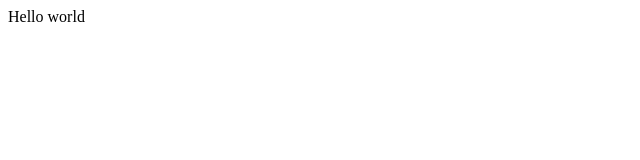
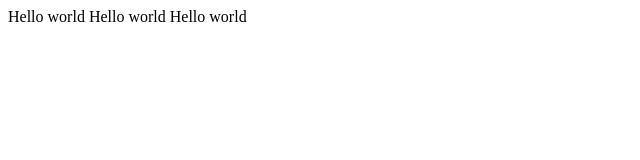
Before and after one commit to ibrahimalsamarrae/ibrahim, a plain HTML site: page index.html in a window 1280 px wide. Shown: the whole page, without its empty margins (0-640 px from the left). Drawn offline with Linux system fonts and the light colour scheme.

Commit message:
adding headers

```diff
--- a/index.html
+++ b/index.html
@@ -1 +1,3 @@
 <h>Hello world    </h>
+<h>Hello world    </h>
+<h>Hello world    </h>
```
